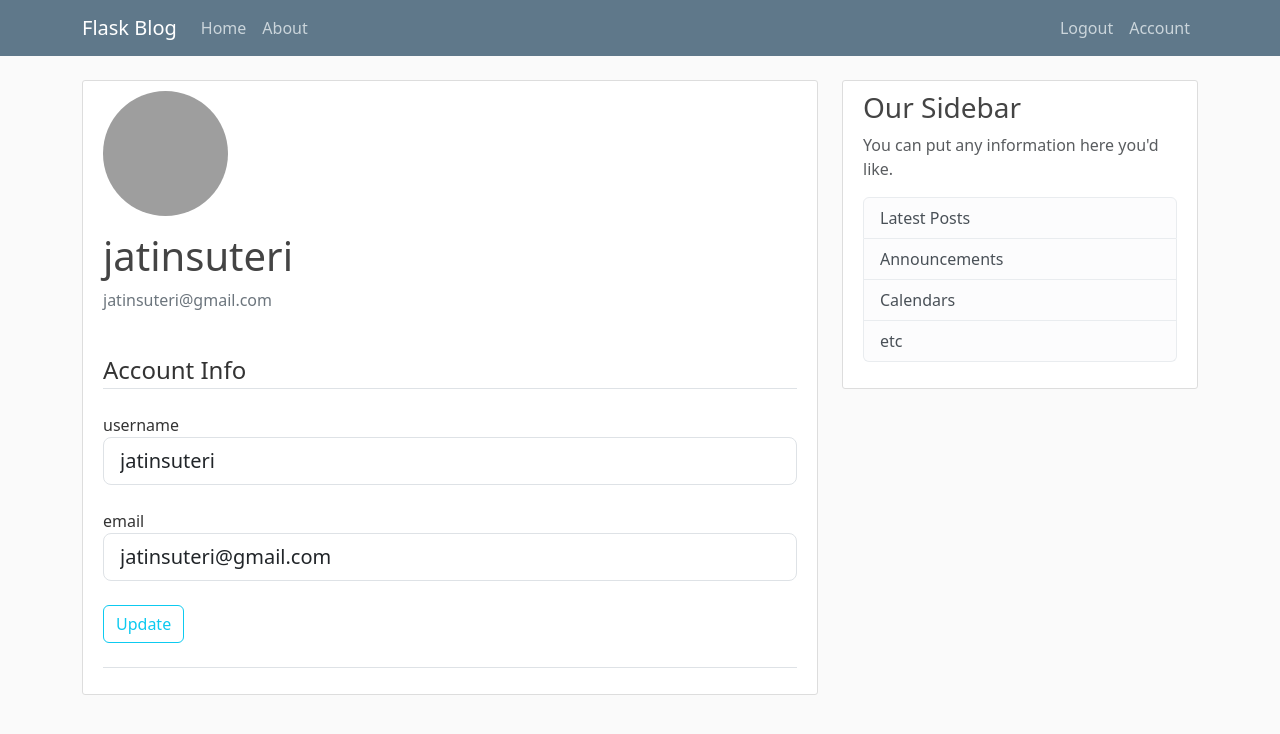
After one commit to jatinsuteri/flask-blogging-app, a Flask app: page /account in a window 1280 px wide. The commit adds this page. Shown: the top 734 px of the page. Run offline with Flask 3, Linux system fonts and the light colour scheme; a user stored in the database is signed in; grey boxes are pictures that could not be loaded.

Commit message:
profile pic not showing, added user auth and profile detail changes

```diff
--- a/app.py
+++ b/app.py
@@ -1,76 +1,4 @@
-from flask import Flask, render_template,flash,url_for,redirect,request
-from forms import RegistrationForm, LoginForm
-from flask_sqlalchemy import SQLAlchemy
-from datetime import datetime
-
-app = Flask(__name__)
-app.config['SQLALCHEMY_DATABASE_URI'] = 'sqlite:///site.db'
-app.config['SECRET_KEY'] = 'jatinsuteri'
-db = SQLAlchemy(app)
-
-class User(db.Model):
-    id = db.Column(db.Integer, primary_key = True)
-    username = db.Column(db.String(20), unique = True, nullable = False)
-    email = db.Column(db.String(120), unique = True, nullable = False)
-    image_file = db.Column(db.String(20), nullable = False, default = 'default.jpg')
-    password = db.Column(db.String(60), nullable = False)
-    posts = db.relationship('Post', backref = 'author', lazy = True)
-
-    def __repr__(self):
-        return f"User('{self.username}', '{self.email}','{self.image_file}')"
-
-class Post(db.Model):
-    id = db.Column(db.Integer, primary_key=True)
-    title = db.Column(db.String(100), nullable=False)
-    date_posted = db.Column(db.DateTime, nullable=False, default=datetime.now)
-    content = db.Column(db.Text, nullable=False)
-    user_id = db.Column(db.Integer, db.ForeignKey('user.id'), nullable=False)
-
-    def __repr__(self):
-        return f"Post('{self.title}', '{self.content}')"
-
-
-posts = [
-    {
-        'author': "jatinsuteri",
-        'title': 'blog post 1',
-        'content' : 'first blog post',
-        'date_posted': '12 july, 2003'
-    },
-    {
-        'author': "yash suteri",
-        'title': 'blog post 2',
-        'content' : 'second blog post',
-        'date_posted': '14 july, 2003'
-    }
-]
-
-@app.route('/')
-@app.route('/home')  # Corrected route decorator
-def home():
-    return render_template('home.html', posts=posts)
-
-@app.route('/about')
-def about():
-    return render_template('about.html', title="About")
-
-@app.route('/login', methods=["GET","POST"])
-def login():
-    form = LoginForm()
-    if form.validate_on_submit():
-        flash(f'Logged In','success')
-        return redirect('home')
-    elif request.method == "POST":
-        flash('Login Unsuccessful, please check username and password')
-    return render_template('login.html', title='Login', form=form)
-
-@app.route('/register',methods=["GET","POST"])
-def register():
-    form = RegistrationForm()
-    if form.validate_on_submit():
-        flash(f'account created for {form.username.data}!','success')
-        return redirect(url_for('login'))
-    return render_template('register.html', title='Register', form=form)
+from flaskblog import app
 
 if __name__ == "__main__":
     app.run(debug=True)
--- /dev/null
+++ b/flaskblog/forms.py
@@ -0,0 +1,50 @@
+from flask_wtf import FlaskForm
+from wtforms import StringField, PasswordField, SubmitField ,BooleanField
+from wtforms.validators import DataRequired, Email, Length,EqualTo,ValidationError
+from flaskblog.models import User
+from flaskblog import app
+from flask_login import current_user
+
+
+class RegistrationForm(FlaskForm):
+    username = StringField('username', validators=[DataRequired(), Length(min=2,max=20)] )
+    email = StringField('email', validators=[DataRequired(), Email()])
+    password = PasswordField('password', validators=[DataRequired()])
+    confirm_password = PasswordField('confirm_password', validators=[DataRequired(),EqualTo('password')])
+    submit = SubmitField('Sign Up')
+
+
+    def validate_username(self,username):
+        user = User.query.filter_by(username = username.data).first()
+        if user:
+            raise ValidationError('Username Taken, Please choose another username')
+
+    def validate_email(self,email):
+        email = User.query.filter_by(email = email.data).first()
+        if email:
+            raise ValidationError('email Taken, Please choose another email')
+
+
+class LoginForm(FlaskForm):
+    username = StringField('username', validators=[DataRequired(), Length(min=2,max=20)] )
+    password = PasswordField('password', validators=[DataRequired() ])
+    remember = BooleanField('Remember Me')
+    submit = SubmitField('Login')
+
+class UpdateAccountForm(FlaskForm):
+    username = StringField('username', validators=[DataRequired(), Length(min=2,max=20)] )
+    email = StringField('email', validators=[DataRequired(), Email()])
+    submit = SubmitField('Update')
+
+
+    def validate_username(self,username):
+        if username.data != current_user.username:
+            user = User.query.filter_by(username = username.data).first()
+            if user:
+                raise ValidationError('Username Taken, Please choose another username')
+
+    def validate_email(self,email):
+        if email.data != current_user.email:
+            email = User.query.filter_by(email = email.data).first()
+            if email:
+                raise ValidationError('Email Taken, Please choose another email')
--- /dev/null
+++ b/flaskblog/routes.py
@@ -0,0 +1,82 @@
+from flask import render_template,flash,url_for,redirect,request
+from flaskblog import app, db, bcrypt
+from flaskblog.forms import LoginForm,RegistrationForm, UpdateAccountForm
+from flaskblog.models import User, Post
+from flask_login import login_user,current_user,logout_user,login_required
+
+posts = [
+    {
+        'author': "jatinsuteri",
+        'title': 'blog post 1',
+        'content' : 'first blog post',
+        'date_posted': '12 july, 2003'
+    },
+    {
+        'author': "yash suteri",
+        'title': 'blog post 2',
+        'content' : 'second blog post',
+        'date_posted': '14 july, 2003'
+    }
+]
+
+
+@app.route('/')
+@app.route('/home')  # Corrected route decorator
+def home():
+    return render_template('home.html', posts=posts)
+
+@app.route('/about')
+def about():
+    return render_template('about.html', title="About")
+
+@app.route('/login', methods=["GET","POST"])
+def login():
+    if current_user.is_authenticated:
+        return redirect('home')
+
+    form = LoginForm()
+    if form.validate_on_submit():
+        user = User.query.filter_by(username = form.username.data).first()
+        if user and bcrypt.check_password_hash(user.password, form.password.data):
+            login_user(user, remember=form.remember.data)
+            next_page = request.args.get('next')
+            return redirect(url_for(next_page[1:])) if next_page else redirect(url_for('home'))
+        else:
+            flash('Login Unsuccessful, check your username and password')
+    return render_template('login.html', title='Login', form=form)
+
+@app.route('/register',methods=["GET","POST"])
+def register():
+    if current_user.is_authenticated:
+        return redirect(url_for('home'))
+
+    form = RegistrationForm()
+    if form.validate_on_submit():
+        hashed_password = bcrypt.generate_password_hash(form.password.data).decode('utf-8')
+        user = User(username = form.username.data, email = form.email.data , password = hashed_password)
+        db.session.add(user)
+        db.session.commit()
+        flash('Account Created, Please Login','success')
+        return redirect(url_for('login'))
+    return render_template('register.html', title='Register', form=form)
+
+@app.route('/route')
+def logout():
+    logout_user()
+    return redirect(url_for('home'))
+
+
+@app.route("/account", methods = ["GET" , "POST"])
+@login_required
+def account():
+    form = UpdateAccountForm()
+    if form.validate_on_submit():
+        current_user.username = form.username.data
+        current_user.email = form.email.data
+        db.session.commit()
+        flash("Your account is Updated!" , "success")
+    elif request.method == 'GET':
+        form.username.data = current_user.username
+        form.email.data = current_user.email
+    image_file = url_for('static' , filename = "profile_pics/" + current_user.image_file)
+    return render_template('account.html', title = 'Account', image_file = image_file, form = form)
--- a/static/main.css
+++ b/flaskblog/static/main.css
@@ -24,8 +24,9 @@ body {
     font-weight: 500;
   }
 
-  .site-header .navbar-nav .right{
+  .site-header .navbar-nav .right {
     padding-right: 100px;
+
   }
 
   .content-section {
--- /dev/null
+++ b/flaskblog/templates/account.html
@@ -0,0 +1,55 @@
+{% extends 'layout.html' %}
+
+{%block content%}
+<div class="content-section">
+    <div class="media">
+      <img class="rounded-circle account-img" src="{{image_file}}">
+      <div class="media-body">
+        <h2 class="account-heading">{{current_user.username}}</h2>
+        <p class="text-secondary">{{current_user.email}}</p>
+      </div>
+    </div>
+
+
+      <form method="post" action="">
+      {{ form.hidden_tag()}}
+      <fieldset class="form-group"><br>
+          <legend class="border-bottom mb-4">Account Info</legend>
+          <div class="form-group">
+              {{ form.username.label(class="form-control-label")}}
+
+              {%if form.username.errors%}
+                  {{ form.username(class="form-control form-control-lg is-invalid")}}
+                  <div class="invalid-feedback">
+                      {%for error in form.username.errors%}
+                          <span>{{error}}</span>
+                      {%endfor%}
+                  </div>
+
+              {%else%}
+                  {{ form.username(class="form-control form-control-lg")}}
+              {%endif%}
+          </div><br>
+          <div class="form-group">
+              {{ form.email.label(class="form-control-label")}}
+              {%if form.email.errors%}
+                  {{ form.email(class="form-control form-control-lg is-invalid")}}
+                  <div class="invalid-feedback">
+                      {%for error in form.email.errors%}
+                          <span>{{error}}</span>
+                      {%endfor%}
+                  </div>
+
+              {%else%}
+                  {{ form.email(class="form-control form-control-lg")}}
+              {%endif%}
+          </div>
+      </fieldset><br>
+      <div class="form-group">
+          {{ form.submit(class="btn btn-outline-info") }}
+      </div><br>
+  </form>
+<div class="border-top pt-3">
+</div>
+  </div>
+{%endblock%}
--- a/templates/layout.html
+++ b/flaskblog/templates/layout.html
@@ -20,14 +20,19 @@
               <span class="navbar-toggler-icon"></span>
             </button>
             <div class="collapse navbar-collapse" id="navbarToggle">
-              <div class="navbar-nav mr-auto">
+              <div class="navbar-nav left mr-auto">
                 <a class="nav-item nav-link" href="{{url_for('home')}}">Home</a>
                 <a class="nav-item nav-link" href="{{url_for('about')}}">About</a>
               </div>
               <!-- Navbar Right Side -->
-              <div class="navbar-nav right">
-                <a class="nav-item nav-link" href="{{url_for('login')}}">Login</a>
-                <a class="nav-item nav-link" href="{{url_for('register')}}">Register</a>
+              <div class="right navbar-nav right ms-auto">
+              {% if current_user.is_authenticated %}
+                <a class="nav-item nav-link " href="{{url_for('logout')}}">Logout</a>
+                <a class="nav-item nav-link " href="{{url_for('account')}}">Account</a>
+              {% else %}
+                <a class="nav-item nav-link " href="{{url_for('login')}}">Login</a>
+                <a class="nav-item nav-link " href="{{url_for('register')}}">Register</a>
+              {%endif%}
               </div>
             </div>
           </div>
--- a/templates/register.html
+++ b/flaskblog/templates/register.html
@@ -8,7 +8,7 @@
                 <div class="form-group">
                     {{ form.username.label(class="form-control-label")}}
 
-                    {%if form.username.eirrors%}
+                    {%if form.username.errors%}
                         {{ form.username(class="form-control form-control-lg is-invalid")}}
                         <div class="invalid-feedback">
                             {%for error in form.username.errors%}
```
Also changed, not shown: flaskblog/__init__.py (added, +15 -0 lines), flaskblog/models.py (added, +29 -0 lines), forms.py (deleted, +0 -16 lines), default.jpg (deleted), flaskblog/static/profile_pics/default.png (added), flaskblog/templates/about.html (renamed from templates/about.html), flaskblog/templates/home.html (renamed from templates/home.html), flaskblog/templates/login.html (renamed from templates/login.html), instance/site.db, 1 other file.
